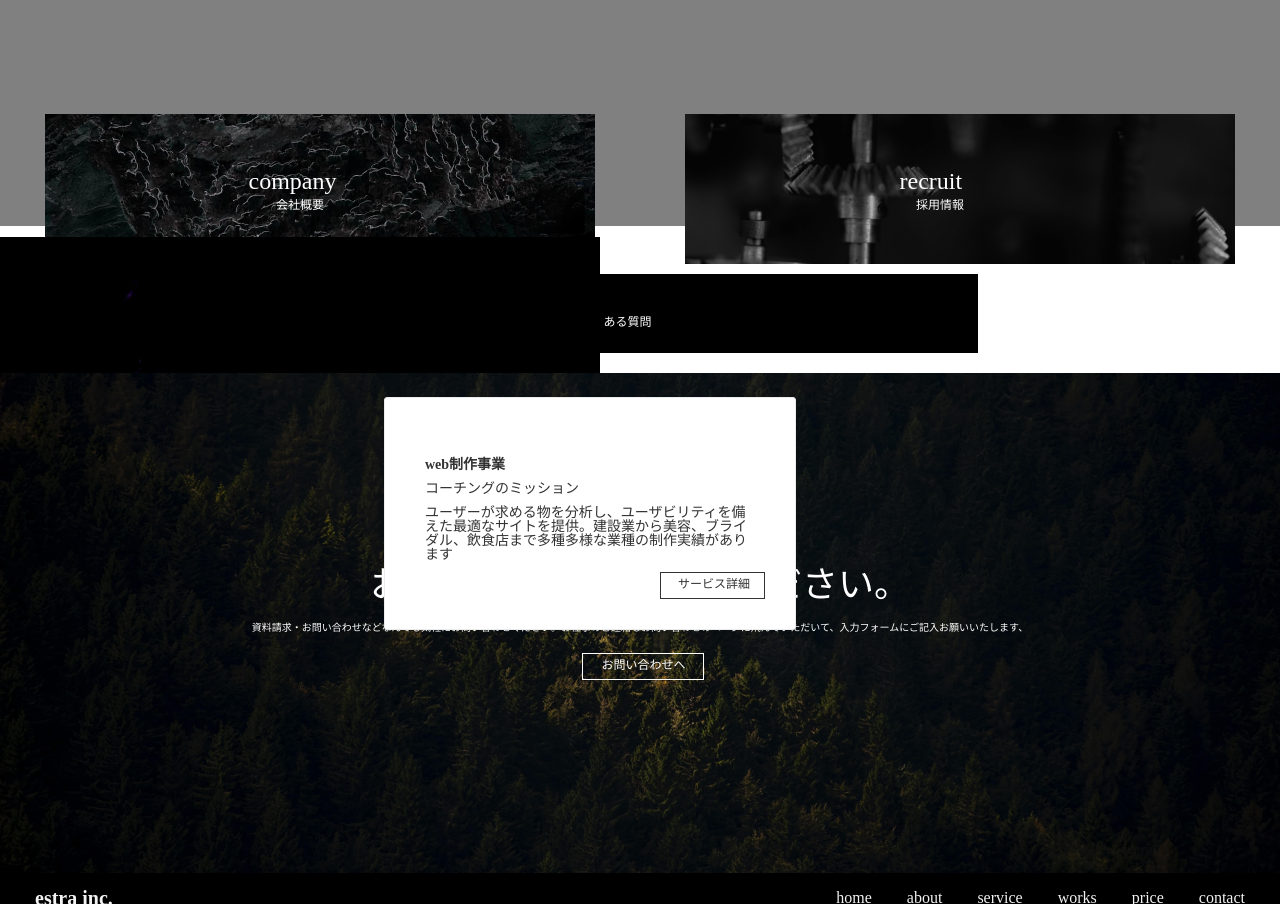
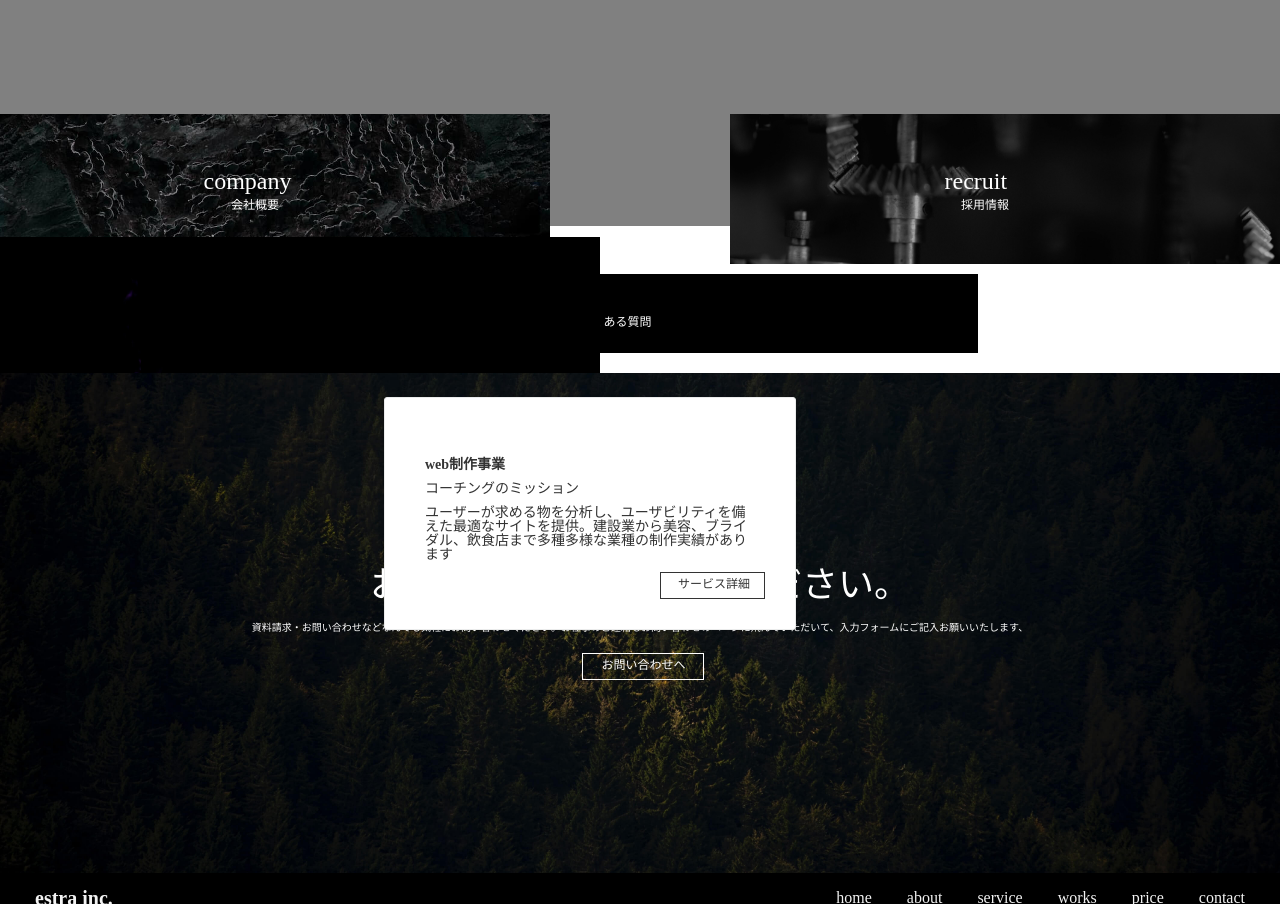
Before and after one commit to kk793/20210322_kimura, a plain HTML site: page COACHTECH/index.html in a window 1280 px wide. Shown: the part 2163-3067 px from the top of the page. Drawn offline with Linux system fonts and the light colour scheme.

Commit message:
syuusei2

```diff
--- a/COACHTECH/css/style.css
+++ b/COACHTECH/css/style.css
@@ -409,7 +409,7 @@ z-index:1;
   z-index:2;
 }
 .center{display: flex;
-justify-content:space-around;}
+justify-content:space-between;}
 
 .question{position: relative;
 padding-left:20%;
```
